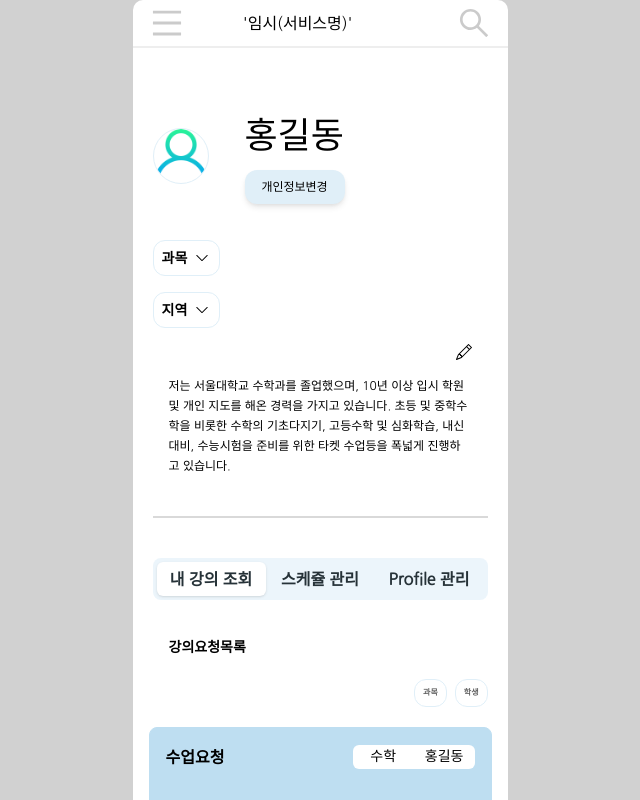
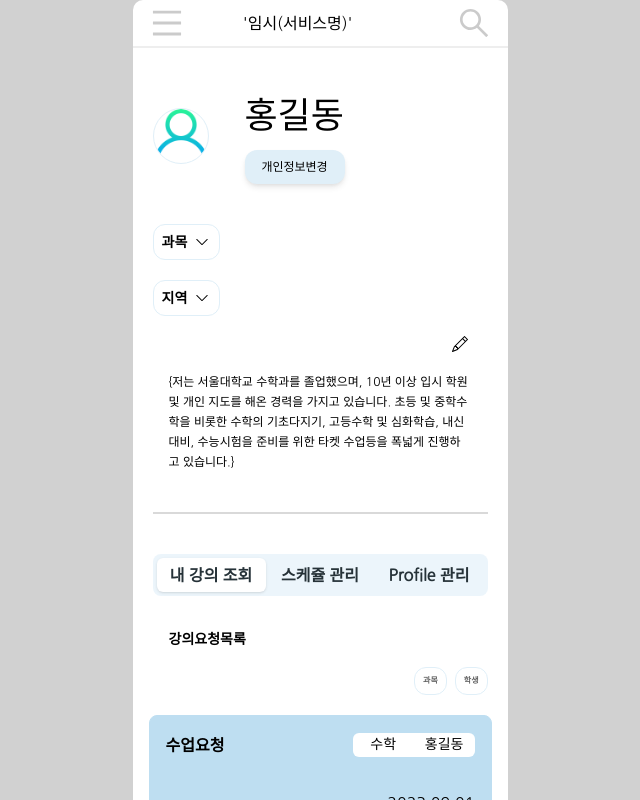
Before and after one commit to codestates-seb/seb45_main_010, a React (Vite) app in the folder client/: page /profile in a window 1280 px wide. Shown: the top 800 px of the page, without its empty margins (320-960 px from the left). Built offline with nearby package versions, Linux system fonts and the light colour scheme.

Commit message:
[feat] 학생 프로필 header

```diff
--- a/client/src/components/Profile/ProfileBody.tsx
+++ b/client/src/components/Profile/ProfileBody.tsx
@@ -35,7 +35,7 @@ export default function ProfileBody() {
 
   return (
     <Tabs value="내 강의 조회">
-      <TabsHeader className="mx-5 mb-5 bg-mint-2">
+      <TabsHeader className="mx-5 mb-4 bg-mint-2">
         {data.map((value) => (
           <Tab className="font-semibold" key={value.id} value={value.value}>
             {value.value}
@@ -58,7 +58,7 @@ export default function ProfileBody() {
 export function LectureList() {
   return (
     <div className="flex flex-col flex-wrap">
-      <p className="flex-1 mx-5 mb-5 text-sm font-bold">강의요청목록</p>
+      <p className="flex-1 mx-5 mb-4 text-sm font-bold">강의요청목록</p>
       <div className="flex justify-end text-right">
         <Button
           className="flex items-center mx-1 h-7 p-2 text-[8px] text-gray-700 bg-white rounded-xl border-mint-2"
--- a/client/src/components/Profile/ProfileDropdown.tsx
+++ b/client/src/components/Profile/ProfileDropdown.tsx
@@ -31,7 +31,7 @@ export default function ProfileDropdown({
 
   return (
     <div>
-      <div className="flex flex-wrap gap-4 mt-4">
+      <div className="flex flex-wrap gap-4 mt-5">
         <Menu placement="bottom-start">
           <MenuHandler>
             <Button
--- a/client/src/components/Profile/ProfileHeader.tsx
+++ b/client/src/components/Profile/ProfileHeader.tsx
@@ -3,7 +3,7 @@ import { BsPencil } from 'react-icons/bs';
 import userExampleImage from '../../assets/Image/user-example.png';
 import ProfileDropdown from './ProfileDropdown';
 
-export default function ProfileHeader({ name }: { name: string }) {
+export default function ProfileHeader({ name, introduce }: { name: string; introduce: string }) {
   const category = {
     subject: ['수학', '과학', '외국어', '국사', '사회'],
     area: ['서울', '강서', '강원', '강남', '강북', '충북', '제주'],
@@ -11,13 +11,13 @@ export default function ProfileHeader({ name }: { name: string }) {
   return (
     <div className="m-5 my-10">
       <div>
-        <div className="flex flex-row items-center gap-6">
+        <div className="flex flex-row items-center gap-6 mb-10">
           <img
             src={userExampleImage}
             className="border rounded-full w-14 h-14 border-mint-2"
             alt="프로필이미지"
           ></img>
-          <div className="flex flex-col gap-2 mt-5 mb-5">
+          <div className="flex flex-col gap-2">
             <p className="ml-3 text-2xl">{name}</p>
             <Button
               className="font-normal text-black w-[100px] ml-3 bg-mint-2 rounded-xl"
@@ -31,14 +31,10 @@ export default function ProfileHeader({ name }: { name: string }) {
       <ProfileDropdown title="과목" selections={category.subject} />
       <ProfileDropdown title="지역" selections={category.area} />
       <ul>
-        <li className="right-0 flex justify-end m-4">
+        <li className="right-0 flex justify-end m-5">
           <BsPencil />
         </li>
-        <li className="mx-4 text-xs leading-5">
-          저는 서울대학교 수학과를 졸업했으며, 10년 이상 입시 학원 및 개인 지도를 해온 경력을 가지고
-          있습니다. 초등 및 중학수학을 비롯한 수학의 기초다지기, 고등수학 및 심화학습, 내신 대비,
-          수능시험을 준비를 위한 타켓 수업등을 폭넓게 진행하고 있습니다.
-        </li>
+        <li className="mx-4 text-xs leading-5">{introduce}</li>
       </ul>
       <div className="mt-10 border-b-2 border-grey-1"></div>
     </div>
--- a/client/src/pages/Profile/Profile.tsx
+++ b/client/src/pages/Profile/Profile.tsx
@@ -3,9 +3,12 @@ import ProfileHeader from 'components/Profile/ProfileHeader';
 
 export default function Profile() {
   const name: string = '홍길동';
+  const introduce: string = `{저는 서울대학교 수학과를 졸업했으며, 10년 이상 입시 학원 및 개인 지도를 해온 경력을 가지고
+  있습니다. 초등 및 중학수학을 비롯한 수학의 기초다지기, 고등수학 및 심화학습, 내신 대비,
+  수능시험을 준비를 위한 타켓 수업등을 폭넓게 진행하고 있습니다.}`;
   return (
     <>
-      <ProfileHeader name={name} />
+      <ProfileHeader name={name} introduce={introduce} />
       <ProfileBody />
     </>
   );
--- a/client/src/pages/Profile/StudentProfile.tsx
+++ b/client/src/pages/Profile/StudentProfile.tsx
@@ -1,12 +1,12 @@
-import ProfileBody from 'components/Profile/ProfileBody';
 import ProfileHeader from 'components/Profile/ProfileHeader';
 
 export default function StudentProfile() {
   const name: string = '정현진';
+  const introduce: string = `{저는 서울대학교를 목표로 하고 있는 고등학교 3학년입니다.
+    꿈은 이루어진다~~~~}`;
   return (
     <>
-      <ProfileHeader name={name} />
-      <ProfileBody />
+      <ProfileHeader name={name} introduce={introduce} />
     </>
   );
 }
```
